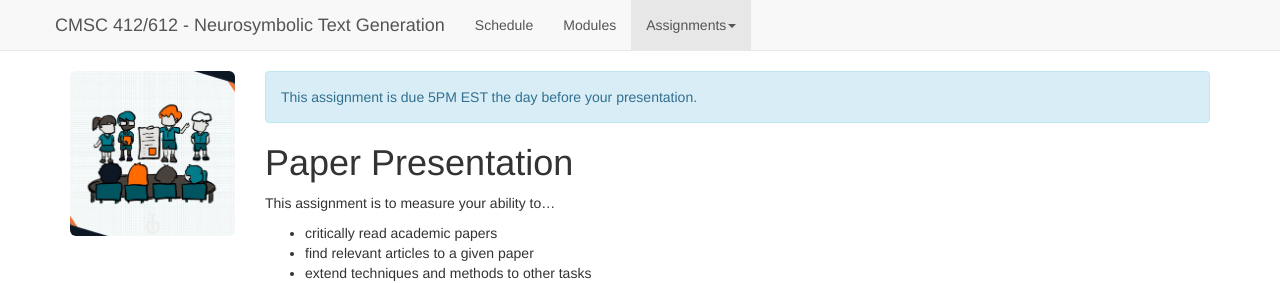
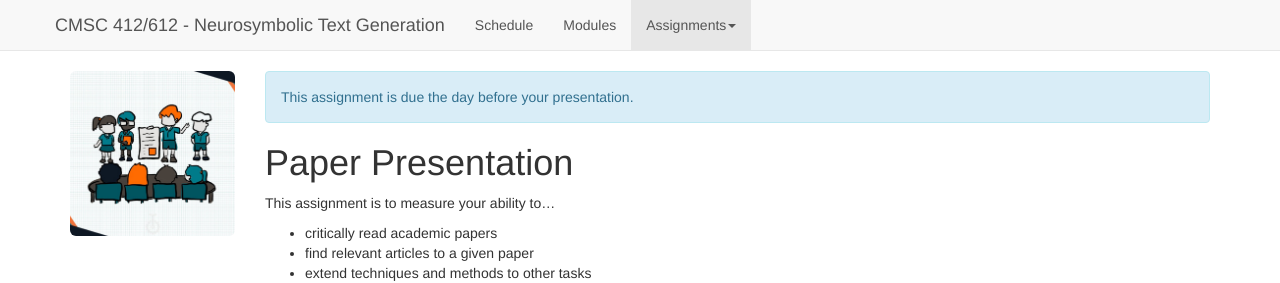
Before and after one commit to lara-martin/neurosymbolic-text-gen, a Jekyll site: the page built from homeworks/presentations.md, in a window 1280 px wide. Shown: the top 283 px of the page. Built offline with Jekyll 4.4.1, drawn with Linux system fonts in a browser that asks for light colours; nearby versions of some CDN libraries; a script that is not in the unit is left out.

Commit message:
grad presentations

```diff
--- a/homeworks/presentations.md
+++ b/homeworks/presentations.md
@@ -11,7 +11,7 @@ submission_link: https://blackboard.umbc.edu/ultra/courses/_112447_1/assessment/
 ---
 
 <div class="alert alert-info">
-This assignment is due 5PM EST the day before your presentation.
+This assignment is due the day before your presentation.
 </div>
 
 {% if page.materials %}
```
Also changed, not shown: _data/modules.yaml (+5 -5 lines), 4 other files.
